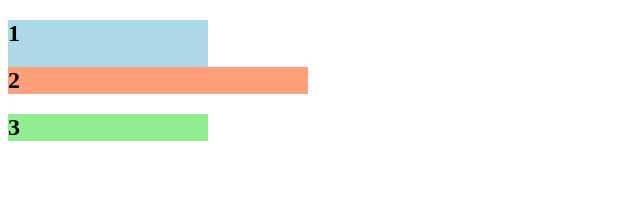
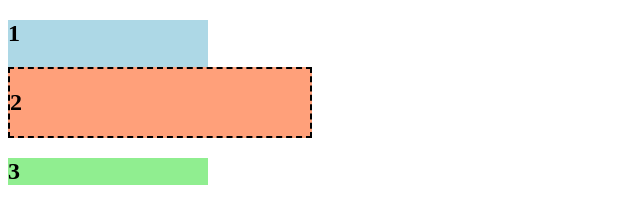
Before and after one commit to CyberShroom/css-example, a plain HTML site: page index.html in a window 1280 px wide. In both pictures the pointer is over the element 158 px from the left and 80 px from the top of the page. Shown: the whole page, without its empty margins (0-640 px from the left). Drawn offline with Linux system fonts and the light colour scheme.

Commit message:
Added a border when hovering block 2

```diff
--- a/style.css
+++ b/style.css
@@ -5,3 +5,7 @@ main {
 div {
     width: 200px;
 }
+
+#box-2:hover {
+    border: 2px dashed black;
+}
```
